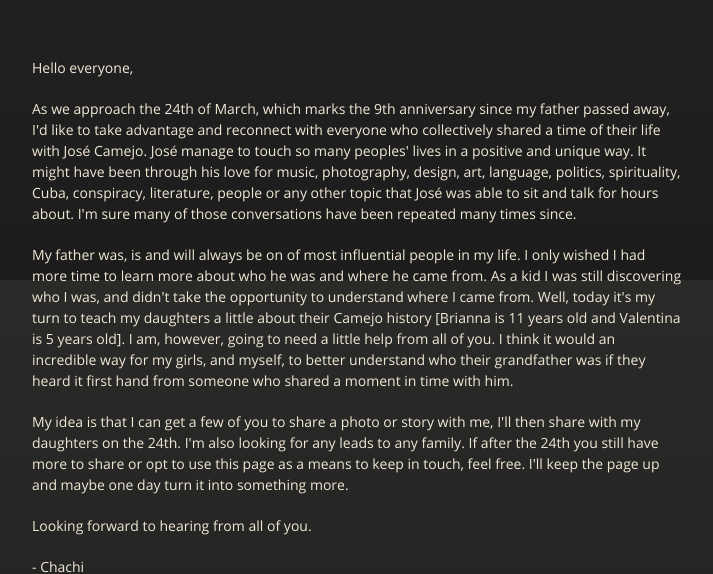
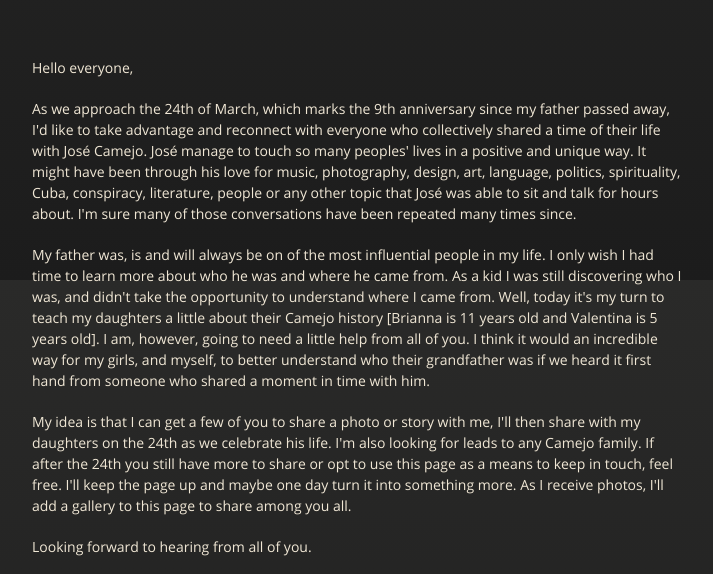
Before and after one commit to chachicamejo/camejo, a plain HTML site: page index.html in a window 1280 px wide. Shown: the part 520-1094 px from the top of the page, without its empty margins (283-996 px from the left). Drawn offline with nearby package versions, Linux system fonts and the light colour scheme; a script that the page names is missing.

Commit message:
content correction

```diff
--- a/index.html
+++ b/index.html
@@ -43,8 +43,8 @@
           <p>Hello everyone,</p>
 
           <p>As we approach the 24th of March, which marks the 9th anniversary since my father passed away, I'd like to take advantage and reconnect with everyone who collectively shared a time of their life with José Camejo. José manage to touch so many peoples' lives in a positive and unique way. It might have been through his love for music, photography, design, art, language, politics, spirituality, Cuba, conspiracy, literature, people or any other topic that José was able to sit and talk for hours about. I'm sure many of those conversations have been repeated many times since.</p>
-          <p>My father was, is and will always be on of most influential people in my life. I only wished I had more time to learn more about who he was and where he came from. As a kid I was still discovering who I was, and didn't take the opportunity to understand where I came from. Well, today it's my turn to teach my daughters a little about their Camejo history [Brianna is 11 years old and Valentina is 5 years old]. I am, however, going to need a little help from all of you. I think it would an incredible way for my girls, and myself, to better understand who their grandfather was if they heard it first hand from someone who shared a moment in time with him.</p>
-          <p>My idea is that I can get a few of you to share a photo or story with me, I'll then share with my daughters on the 24th. I'm also looking for any leads to any family. If after the 24th you still have more to share or opt to use this page as a means to keep in touch, feel free. I'll keep the page up and maybe one day turn it into something more.</p>
+          <p>My father was, is and will always be on of the most influential people in my life. I only wish I had time to learn more about who he was and where he came from. As a kid I was still discovering who I was, and didn't take the opportunity to understand where I came from. Well, today it's my turn to teach my daughters a little about their Camejo history [Brianna is 11 years old and Valentina is 5 years old]. I am, however, going to need a little help from all of you. I think it would an incredible way for my girls, and myself, to better understand who their grandfather was if we heard it first hand from someone who shared a moment in time with him.</p>
+          <p>My idea is that I can get a few of you to share a photo or story with me, I'll then share with my daughters on the 24th as we celebrate his life. I'm also looking for leads to any Camejo family. If after the 24th you still have more to share or opt to use this page as a means to keep in touch, feel free. I'll keep the page up and maybe one day turn it into something more. As I receive photos, I'll add a gallery to this page to share among you all.</p>
           <p>Looking forward to hearing from all of you.</p>
           <p>- Chachi</p>
           <img class="signature_image">
```
